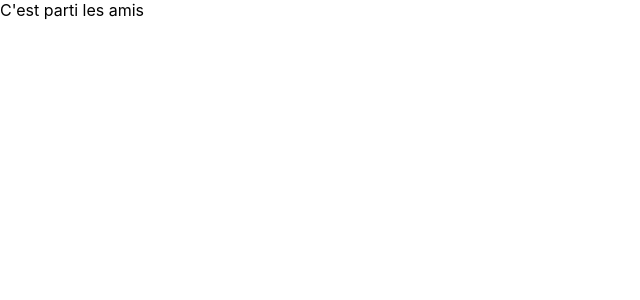
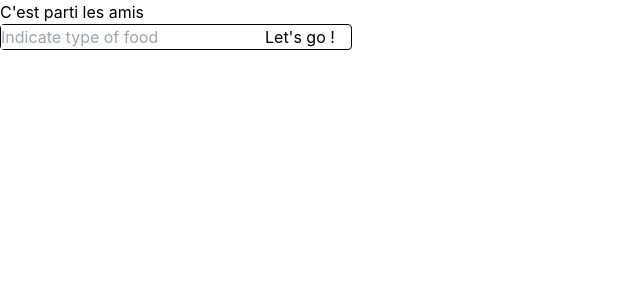
Before and after one commit to Iris-succi/hackathon_2022, a React (Vite) app in the folder frontend/: page / in a window 1280 px wide. Shown: the top 300 px of the page, without its empty margins (0-640 px from the left). Built offline with nearby package versions, Linux system fonts and the light colour scheme; no server answers.

Commit message:
ADD searchBar

```diff
--- a/frontend/package.json
+++ b/frontend/package.json
@@ -18,6 +18,7 @@
   },
   "devDependencies": {
     "@vitejs/plugin-react": "^1.0.7",
+    "autoprefixer": "^10.4.13",
     "eslint": "^8.11.0",
     "eslint-config-airbnb": "^19.0.4",
     "eslint-config-prettier": "^8.5.0",
@@ -28,6 +29,7 @@
     "eslint-plugin-react": "^7.29.4",
     "eslint-plugin-react-hooks": "^4.3.0",
     "husky": "^7.0.0",
+    "postcss": "^8.4.19",
     "prettier": "^2.5.1",
     "tailwindcss": "^3.2.4",
     "vite": "^2.8.0"
--- /dev/null
+++ b/frontend/postcss.config.js
@@ -0,0 +1,6 @@
+module.exports = {
+  plugins: {
+    tailwindcss: {},
+    autoprefixer: {},
+  },
+}
--- a/frontend/src/App.jsx
+++ b/frontend/src/App.jsx
@@ -1,5 +1,4 @@
 import Home from "./pages/Home";
-
 import "./style/App.css";
 
 function App() {
--- a/frontend/src/components/SearchBar.jsx
+++ b/frontend/src/components/SearchBar.jsx
@@ -1,7 +1,51 @@
-import React from "react";
+/* eslint-disable react/prop-types */
+import React, { useEffect } from "react";
 
-function SearchBar() {
-  return <div>SearchBar</div>;
+function SearchBar({ countries, setCountries, setSearch }) {
+  useEffect(() => {
+    fetch(`https://www.themealdb.com/api/json/v1/1/list.php?a=list`) // call the list of type of food
+      .then((response) => response.json())
+      .then((result) => setCountries(result.meals))
+      .catch((err) => console.error(err));
+  }, []);
+
+  const getSearchMealByCountry = () => {
+    fetch(`https://www.themealdb.com/api/json/v1/1/filter.php?a=${countries}`) // fetch when choice of food is made
+      .then((response2) => response2.json())
+      .then((result) => {
+        console.warn(result);
+        setSearch(result.meals);
+      })
+      .catch((err) => console.error(err));
+  };
+
+  const handleEnterSubmit = (e) => {
+    if (e.keyCode === 13) getSearchMealByCountry(); // begin seаrching results with Enter key
+  };
+
+  return (
+    <div>
+      <section className="flex items-center">
+        <div className="flex border border-bluetitle-200 rounded">
+          <input
+            type="text"
+            placeholder="Indicate type of food"
+            onChange={(event) => setCountries(event.target.value)} // indicate the function to active onClick
+            onKeyDown={handleEnterSubmit} // indicates if the key Enter was pressed
+          />
+          <button
+            className="px-4 text-white"
+            type="button"
+            onClick={() => {
+              getSearchMealByCountry(); // onClick, fetch is made with the type of food selected
+            }}
+          >
+            Let's go !
+          </button>
+        </div>
+      </section>
+    </div>
+  );
 }
 
 export default SearchBar;
--- a/frontend/src/pages/Home.jsx
+++ b/frontend/src/pages/Home.jsx
@@ -1,3 +1,19 @@
+import React, { useState } from "react";
+import SearchBar from "../components/SearchBar";
+
 export default function Home() {
-  return <header className="App-header">C'est parti les amis</header>;
+  const [countries, setCountries] = useState([]);
+  const [search, setSearch] = useState([]);
+
+  return (
+    <header className="App-header">
+      C'est parti les amis
+      <SearchBar
+        countries={countries}
+        setCountries={setCountries}
+        search={search}
+        setSearch={setSearch}
+      />
+    </header>
+  );
 }
--- a/frontend/src/style/App.css
+++ b/frontend/src/style/App.css
@@ -1,3 +1,7 @@
+@tailwind base;
+@tailwind components;
+@tailwind utilities;
+
 body {
   margin: 0;
   font-family: -apple-system, BlinkMacSystemFont, "Segoe UI", "Roboto", "Oxygen",
--- /dev/null
+++ b/frontend/tailwind.config.js
@@ -0,0 +1,15 @@
+/** @type {import('tailwindcss').Config} */
+module.exports = {
+  content: ["./src/**/*.{js,jsx,ts,tsx}"],
+  theme: {
+    colors: {
+      transparent: "transparent",
+      backgroundMain: "#F6F6F6",
+      redtitle: "#8C0712",
+      bluetitle: "#2D4059",
+      extend: {},
+    },
+
+    plugins: [],
+  },
+};
```
Also changed, not shown: 1 other file (tests, documents, lock files or other folders).
